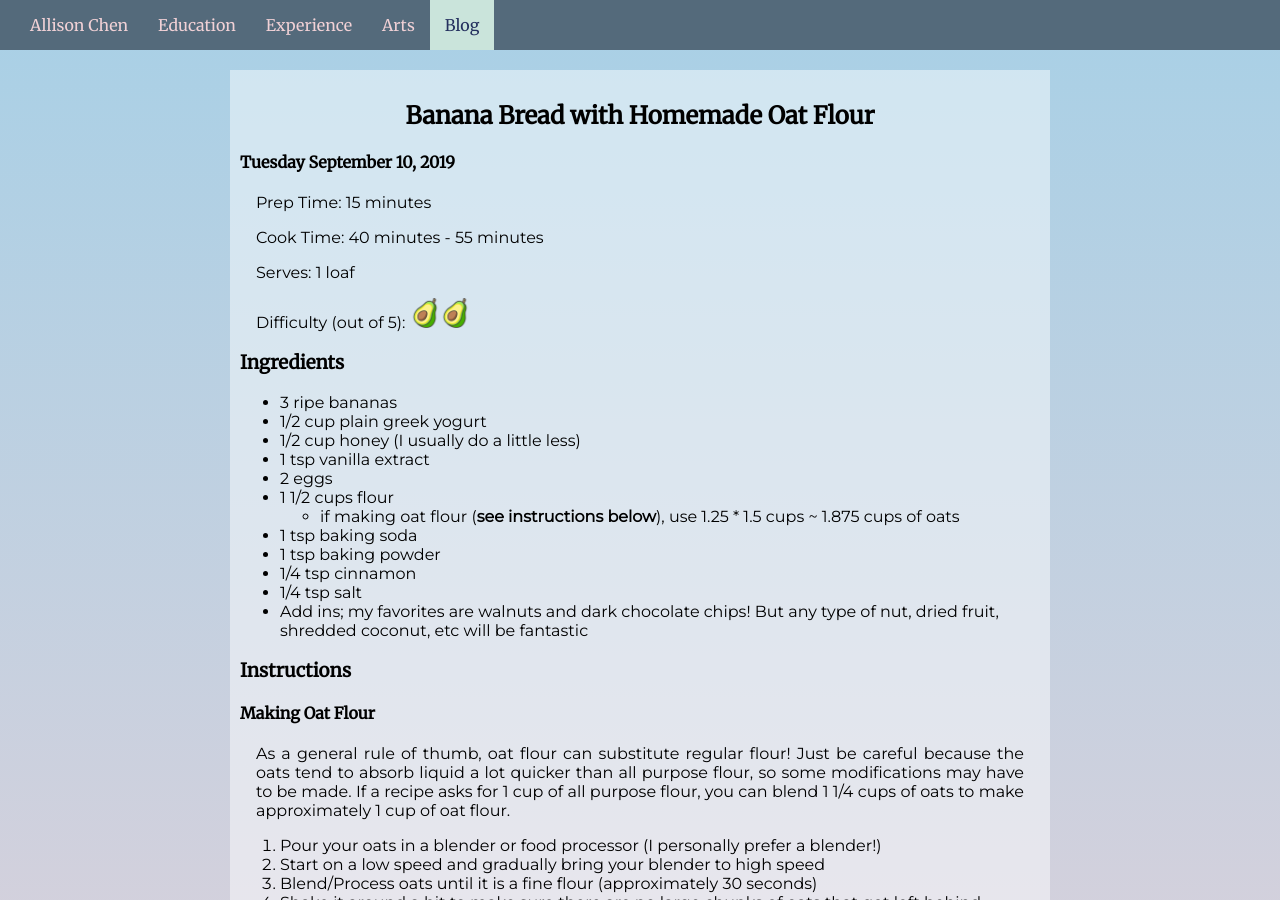
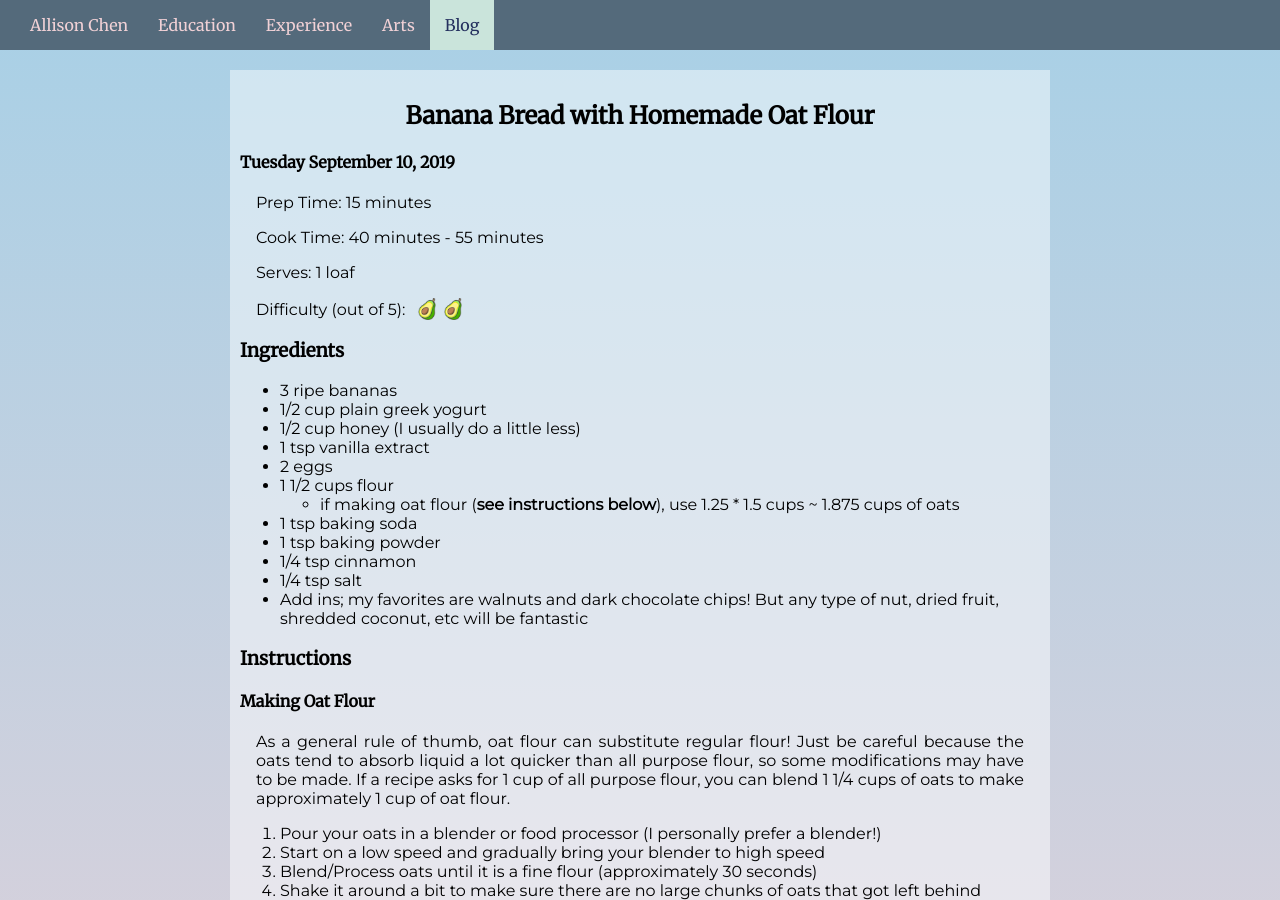
Before and after one commit to allisonchen23/food_for_thought, a Jekyll site: the page built from food_in_food_for_thought/_posts/2019-09-10-banana_bread.markdown, in a window 1280 px wide and 900 px high. Built offline with Jekyll 4.4.1, drawn with Linux system fonts in a browser that asks for light colours; nearby versions of some CDN libraries.

Commit message:
fixed spacing for difficulty icons

```diff
--- a/css/blog_posts.scss
+++ b/css/blog_posts.scss
@@ -6,3 +6,24 @@
 	font-weight:bold;
 	/*color: #dcae1d;*/
 }
+
+#difficulty
+{
+	display: flex;
+	flex-direction: row;
+	align-items: center;
+	flex-wrap: wrap;
+}
+
+//formatting to include my avocado icons
+p.difficulty_item
+{
+	margin: 0px 8px 0px 16px;
+}
+
+img.difficulty_item
+{
+	margin: 0px 2px;
+	height: 22px;
+	width: 22px
+}
--- a/food_in_food_for_thought/_posts/2019-09-10-banana_bread.markdown
+++ b/food_in_food_for_thought/_posts/2019-09-10-banana_bread.markdown
@@ -12,7 +12,11 @@ Cook Time: 40 minutes - 55 minutes
 
 Serves: 1 loaf
 
-Difficulty (out of 5):  <img src="{{site.baseurl}}/assets/images/avocado.png" alt="avocado icon" height="30" width="30" margin-top="5"><img src="{{site.baseurl}}/assets/images/avocado.png" alt="avocado icon" height="30" width="30">
+<div id="difficulty">
+    <p class="difficulty_item">Difficulty (out of 5):</p>
+    <img src="{{site.baseurl}}/assets/images/avocado.png" alt="avocado icon" class="difficulty_item">
+    <img src="{{site.baseurl}}/assets/images/avocado.png" alt="avocado icon" class="difficulty_item">
+</div>
 
 
 ### Ingredients
```
Also changed, not shown: 2 other files.
